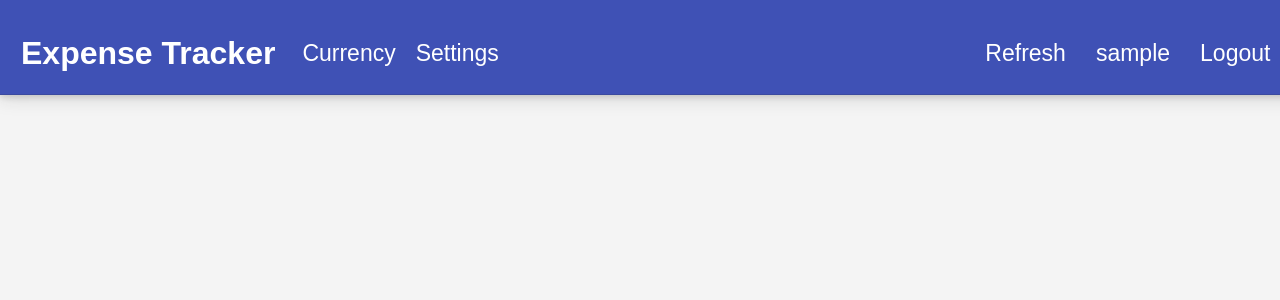
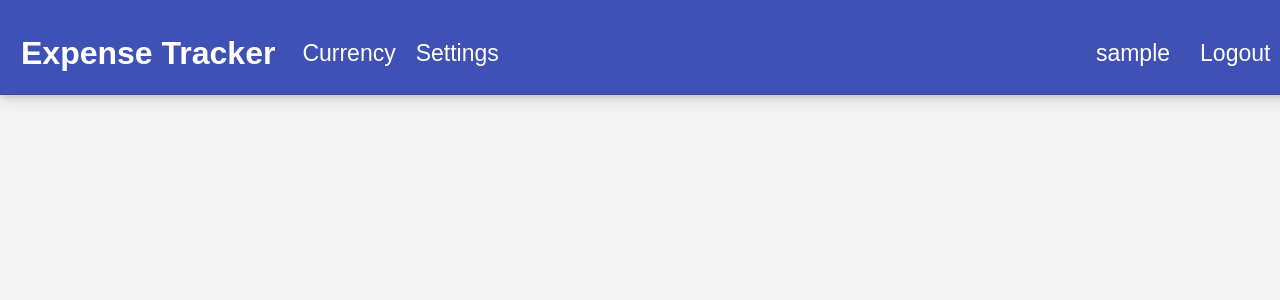
Before and after one commit to huajie-zhong/expense-tracker, a Flask app: page /header/ in a window 1280 px wide. Shown: the top 300 px of the page. Run offline with Flask 3, Linux system fonts and the light colour scheme; the visitor is signed in with stand-in values (Sample User, id 1).

Commit message:
delete refresh button

```diff
--- a/front-end/templates/header.html
+++ b/front-end/templates/header.html
@@ -38,13 +38,6 @@
       {% if current_user.is_authenticated %}
       <div id="header-right">
         <div
-          id="refresh-button"
-          class="header-option"
-          onclick="updateExpense()"
-        >
-          Refresh
-        </div>
-        <div
           id="username"
           class="header-option"
           style="transition: none; pointer-events: none"
```
